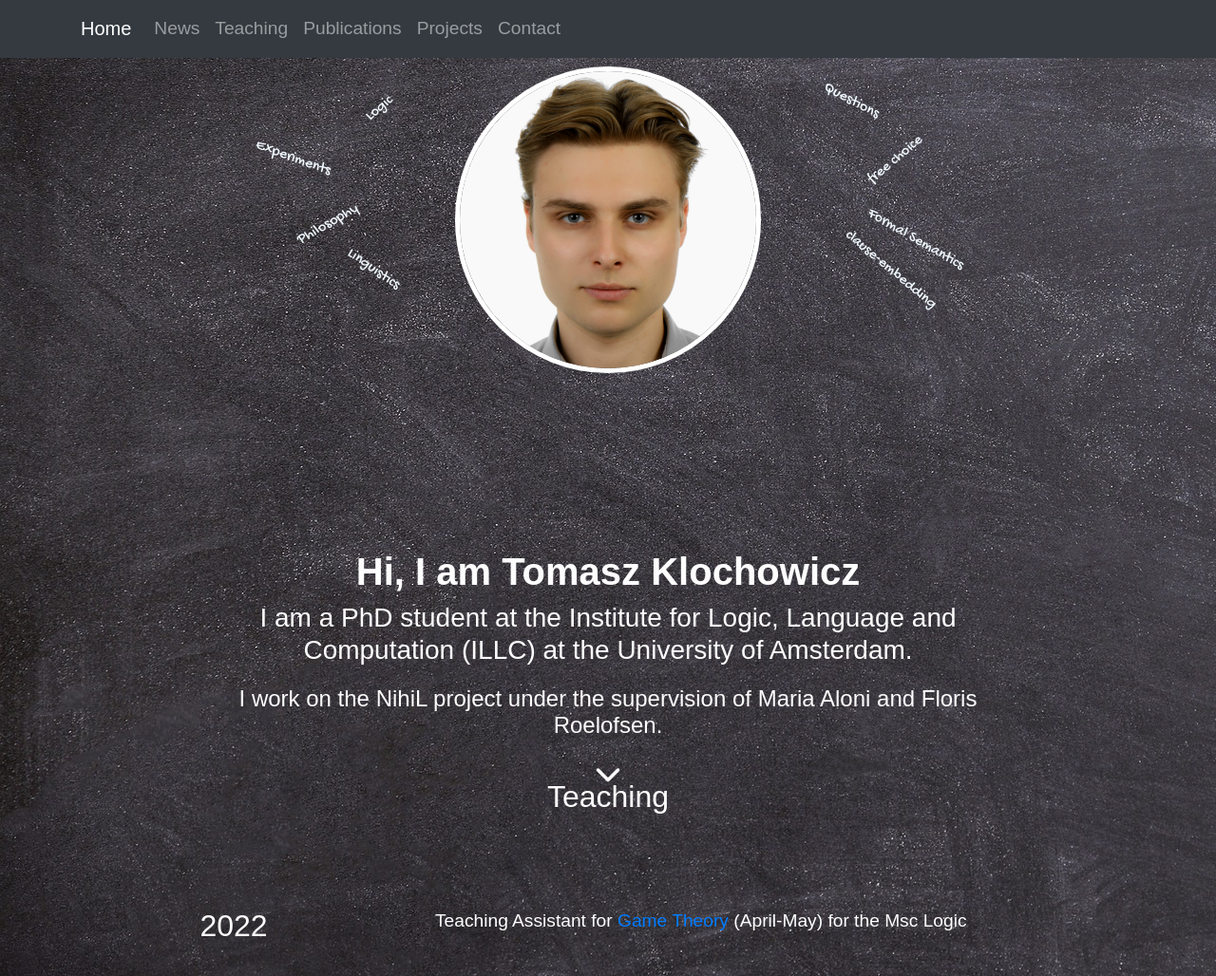
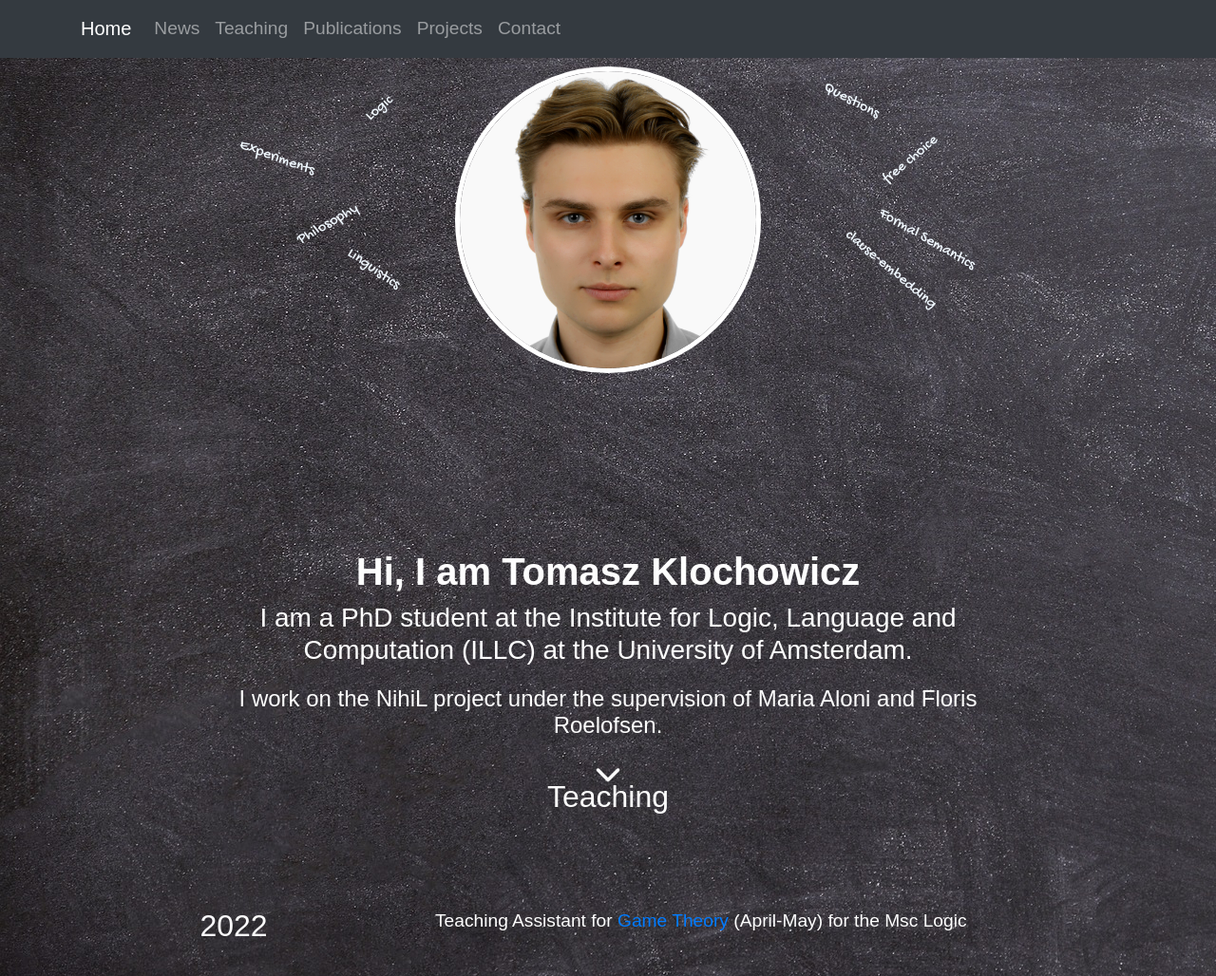
Before and after one commit to TJKlochowicz/Personal-website, a Jekyll site: the page built from _pages/index.html, in a window 1280 px wide and 1028 px high. Shown: the whole window at 95% size. Built offline with Jekyll 4.4.1, drawn with Linux system fonts in a browser that asks for light colours; nearby versions of some CDN libraries; some web fonts are replaced.

Commit message:
phone fix

```diff
--- a/css/styles.css
+++ b/css/styles.css
@@ -58,8 +58,6 @@
 
     }
     .face-photo{
-        border-radius: 100%;
-        border: 5px solid rgb(255, 255, 255);
         height: auto;
         width: 40%;
         margin-bottom: 3%;
@@ -83,7 +81,7 @@
 }
 .whiteboard#forsem{
     top: 22%;
-    right:5%;
+    right:3.5%;
     rotate: 30deg;
 }
 .whiteboard#phil{
@@ -93,7 +91,7 @@
 }
 .whiteboard#fc{
     top: 11%;
-    right: 9%;
+    right: 7%;
     rotate: -40deg;
 }
 .whiteboard#ling{
@@ -109,7 +107,7 @@
 .whiteboard#exp{
     top: 11%;
     rotate: 20deg;
-    left:5%;
+    left:3%;
 }
 .whiteboard#cemb{
     top: 26%;
@@ -122,7 +120,6 @@
     @media only screen and (min-width: 1300px)  {
         .whiteboard{
             font-size: 170%;
-            color:aliceblue;
         }
         /* .whiteboard#logic{
             top: 5%;
```
